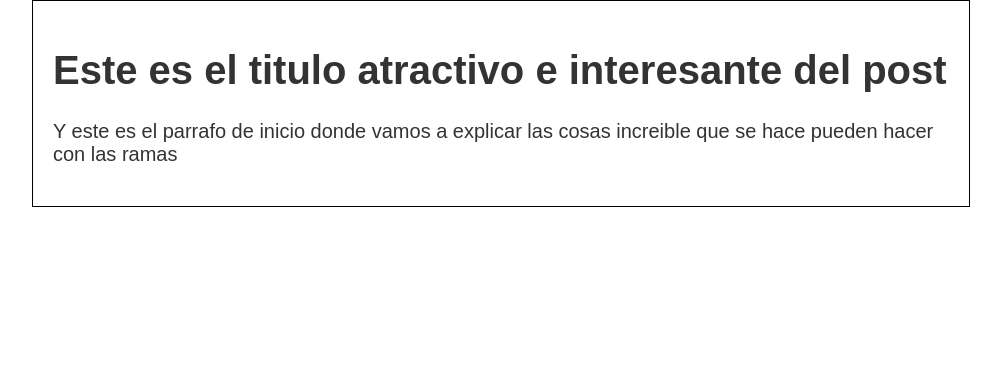
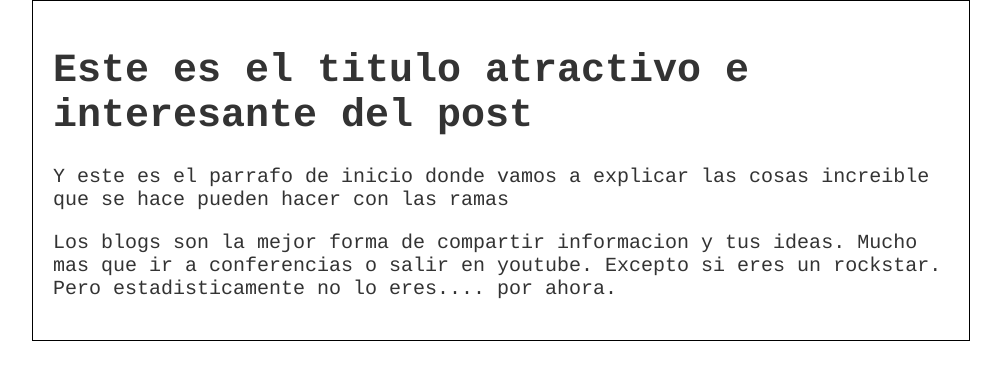
Before and after one commit to nahuel10pm/vivaperom, a plain HTML site: page index.html in a window 1280 px wide. Shown: the whole page, without its empty margins (139-1140 px from the left). Drawn offline with Linux system fonts and the light colour scheme.

Commit message:
Agregando el contenido adicional del blog y una mejor tipografia

```diff
--- a/estilos/styles.css
+++ b/estilos/styles.css
@@ -1,7 +1,7 @@
 body {
     color: #333;
     text-align: left;
-    font-family: "arial";
+    font-family: "Courier";
     font-size: 16px;
     margin: 0;
     padding: 0;
--- a/index.html
+++ b/index.html
@@ -8,6 +8,7 @@
             <div id="post">
                 <h1>Este es el titulo atractivo e interesante del post</h1>
                 <p>Y este es el parrafo de inicio donde vamos a explicar las cosas increible que se hace pueden hacer con las ramas</p>
+                <p>Los blogs son la mejor forma de compartir informacion y tus ideas. Mucho mas que ir a conferencias o salir en youtube. Excepto si eres un rockstar. Pero estadisticamente no lo eres.... por ahora.</p>
             </div>
         </div>
     </body>
```
